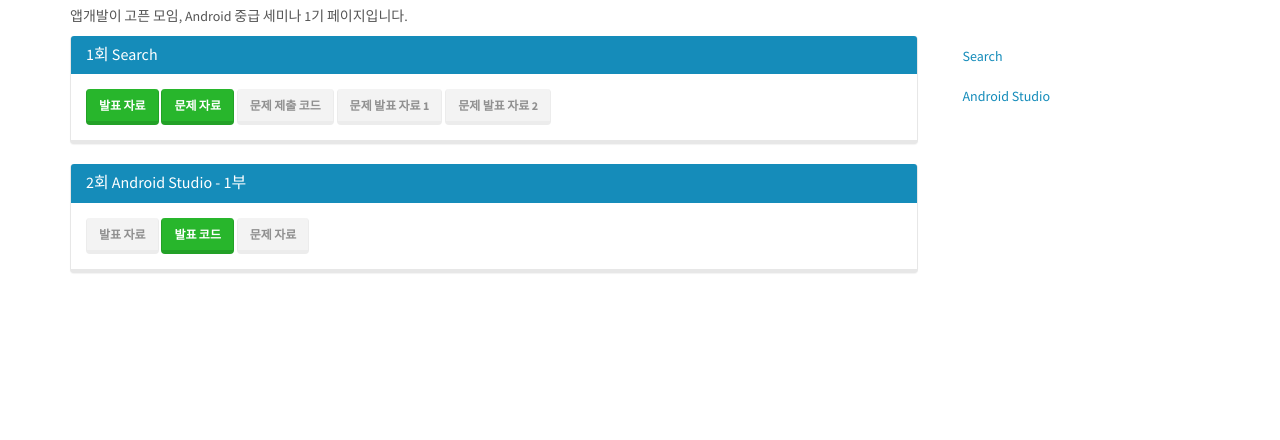
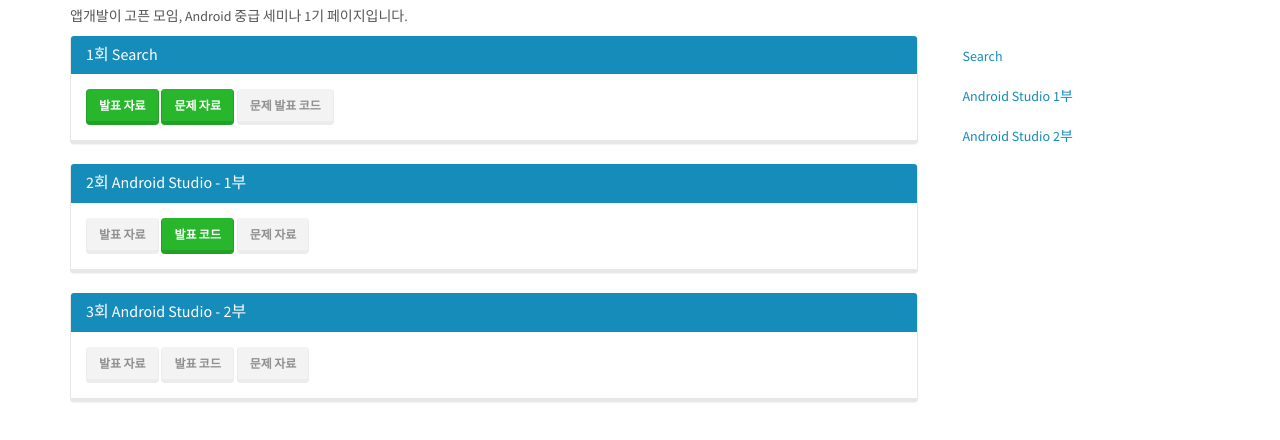
Before and after one commit to Pluu/AndroidStudy, a plain HTML site: page track/track1/index.html in a window 1280 px wide. Shown: the part 114-554 px from the top of the page. Drawn offline with nearby package versions, Linux system fonts and the light colour scheme.

Commit message:
Update 세미나

```diff
--- a/track/track1/index.html
+++ b/track/track1/index.html
@@ -58,9 +58,7 @@
             <div class="panel-body">
               <a href="https://docs.google.com/presentation/d/1hzLNQMHQgoz8T5dVpOdubDpn_HlncmBKFZFfSrtW4Ak/pub?start=false&loop=false&delayms=3000" target="_blank"><button type="button" class="btn btn-success">발표 자료</button></a>
               <a href="https://docs.google.com/document/d/1F17MSV7eo9N4GBD-eeG8_VpMQ6uP4dsyebyXtbFJXgc/pub" target="_blank"><button type="button" class="btn btn-success">문제 자료</button></a>
-              <button type="button" class="btn btn-default disabled">문제 제출 코드</button>
-              <button type="button" class="btn btn-default disabled">문제 발표 자료 1</button>
-              <button type="button" class="btn btn-default disabled">문제 발표 자료 2</button>
+              <button type="button" class="btn btn-default disabled">문제 발표 코드</button>
             </div>
           </div>
           <div class="panel panel-primary">
@@ -73,6 +71,16 @@
               <button type="button" class="btn btn-default disabled">문제 자료</button>
             </div>
           </div>
+          <div class="panel panel-primary">
+            <div class="panel-heading">
+              <h3 class="panel-title" id="session-3">3회 Android Studio - 2부</h3>
+            </div>
+            <div class="panel-body">
+              <button type="button" class="btn btn-default disabled">발표 자료</button>
+              <button type="button" class="btn btn-default disabled">발표 코드</button>
+              <button type="button" class="btn btn-default disabled">문제 자료</button>
+            </div>
+          </div>
         </div>
         <div class="col-md-3" role="complementary">
           <nav class="bs-docs-sidebar hidden-print hidden-xs hidden-sm affix">
@@ -81,7 +89,10 @@
                 <a href="#session-1">Search</a>
               </li>
               <li>
-                <a href="#session-2">Android Studio</a>
+                <a href="#session-2">Android Studio 1부</a>
+              </li>
+              <li>
+                <a href="#session-3">Android Studio 2부</a>
               </li>
             </ul>
           </nav>
```
